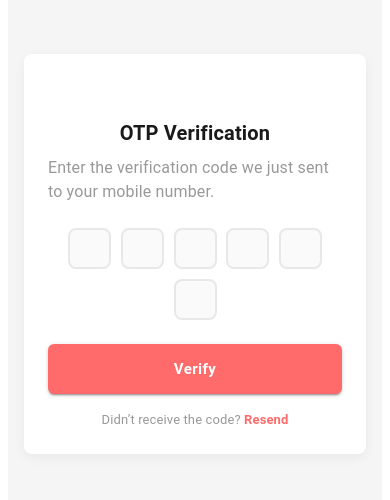
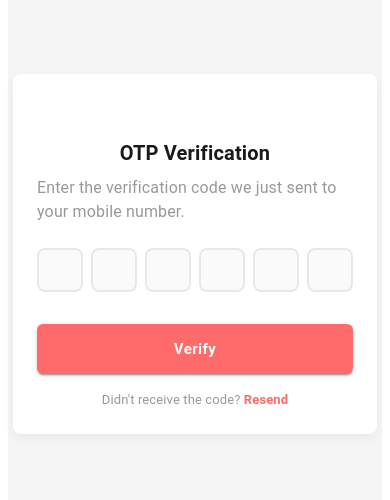
Before and after one commit to safeer997/MealMingle, a React (Vite) app: page /otp in a window 390 px wide. Shown: the part 176-676 px from the top of the page. Built offline with nearby package versions, Linux system fonts and the light colour scheme; some icons are missing.

Commit message:
fix otp mobile layout || fix bug

```diff
--- a/src/pages/OtpVerify.jsx
+++ b/src/pages/OtpVerify.jsx
@@ -4,6 +4,7 @@ import { toast, ToastContainer } from 'react-toastify';
 import { useNavigate } from 'react-router-dom';
 import ArrowBackIcon from '@mui/icons-material/ArrowBack';
 import axios from 'axios';
+
 
 const OtpVerify = () => {
   const [otp, setOtp] = useState(Array(6).fill(''));
@@ -12,17 +13,20 @@ const OtpVerify = () => {
   const phone = localStorage.getItem('fastorPhone');
   const defaultOtp = '123456';
 
+
   const handleChange = (val, index) => {
     if (val.length > 1) val = val.slice(-1);
     const newOtp = [...otp];
     newOtp[index] = val;
     setOtp(newOtp);
 
-    if (val && i < 5) {
-      const nextInput = document.getElementById(`otp-${i + 1}`);
+
+    if (val && index < 5) {
+      const nextInput = document.getElementById(`otp-${index + 1}`);
       if (nextInput) nextInput.focus();
     }
   };
+
 
   const handleKeyDown = (e, index) => {
     if (e.key === 'Backspace') {
@@ -37,19 +41,23 @@ const OtpVerify = () => {
     }
   };
 
+
   const handleVerify = async () => {
     const enteredOtp = otp.join('');
     console.log('Entered OTP:', enteredOtp);
+
 
     if (enteredOtp.length !== 6) {
       toast.error('Please enter all 6 digits');
       return;
     }
 
+
     if (enteredOtp !== defaultOtp) {
       toast.error('Invalid otp!,use default 123456 for testing!');
       return;
     }
+
 
     setLoading(true);
     try {
@@ -62,6 +70,7 @@ const OtpVerify = () => {
         }
       );
       console.log('Login response:', response);
+
 
       if (response.data.status === 'Success') {
         localStorage.setItem('fastorToken', response.data.data.token);
@@ -86,6 +95,7 @@ const OtpVerify = () => {
     }
   };
 
+
   return (
     <Box
       sx={{
@@ -98,6 +108,7 @@ const OtpVerify = () => {
       }}
     >
       <ToastContainer position='top-center' />
+
 
       <Box
         sx={{
@@ -119,6 +130,7 @@ const OtpVerify = () => {
           </IconButton>
         </Box>
 
+
         <Typography
           sx={{
             fontWeight: 700,
@@ -130,6 +142,7 @@ const OtpVerify = () => {
         >
           OTP Verification
         </Typography>
+
 
         <Typography
           sx={{
@@ -143,15 +156,18 @@ const OtpVerify = () => {
           Enter the verification code we just sent to your mobile number.
         </Typography>
 
+
         {/* OTP Inputs */}
         <Box
           sx={{
             display: 'flex',
             justifyContent: 'center',
-            flexWrap: 'wrap',
-            gap: 1.2,
+            gap: 1,
             mb: 3,
             width: '100%',
+            flexWrap: 'nowrap',
+            overflowX: 'auto',
+            pb: 1,
           }}
         >
           {otp.map((digit, index) => (
@@ -164,9 +180,10 @@ const OtpVerify = () => {
               onChange={(e) => handleChange(e.target.value, index)}
               onKeyDown={(e) => handleKeyDown(e, index)}
               style={{
-                width: 35,
-                height: 35,
-                fontSize: 16,
+                width: 38,
+                height: 38,
+                minWidth: 38,
+                fontSize: 13,
                 fontWeight: 700,
                 textAlign: 'center',
                 border: '2px solid #e8e8e8',
@@ -174,10 +191,12 @@ const OtpVerify = () => {
                 backgroundColor: '#fafafa',
                 outline: 'none',
                 transition: 'all 0.2s ease',
+                flexShrink: 0,
               }}
             />
           ))}
         </Box>
+
 
         <Button
           variant='contained'
@@ -200,8 +219,9 @@ const OtpVerify = () => {
           {loading ? 'Verifying...' : 'Verify'}
         </Button>
 
+
         <Typography sx={{ fontSize: 13, color: '#999', textAlign: 'center' }}>
-          Didn’t receive the code?{' '}
+          Didn't receive the code?{' '}
           <span
             style={{ color: '#ff6b6b', cursor: 'pointer', fontWeight: 600 }}
             onClick={() => navigate('/register')}
@@ -214,4 +234,5 @@ const OtpVerify = () => {
   );
 };
 
+
 export default OtpVerify;
```
